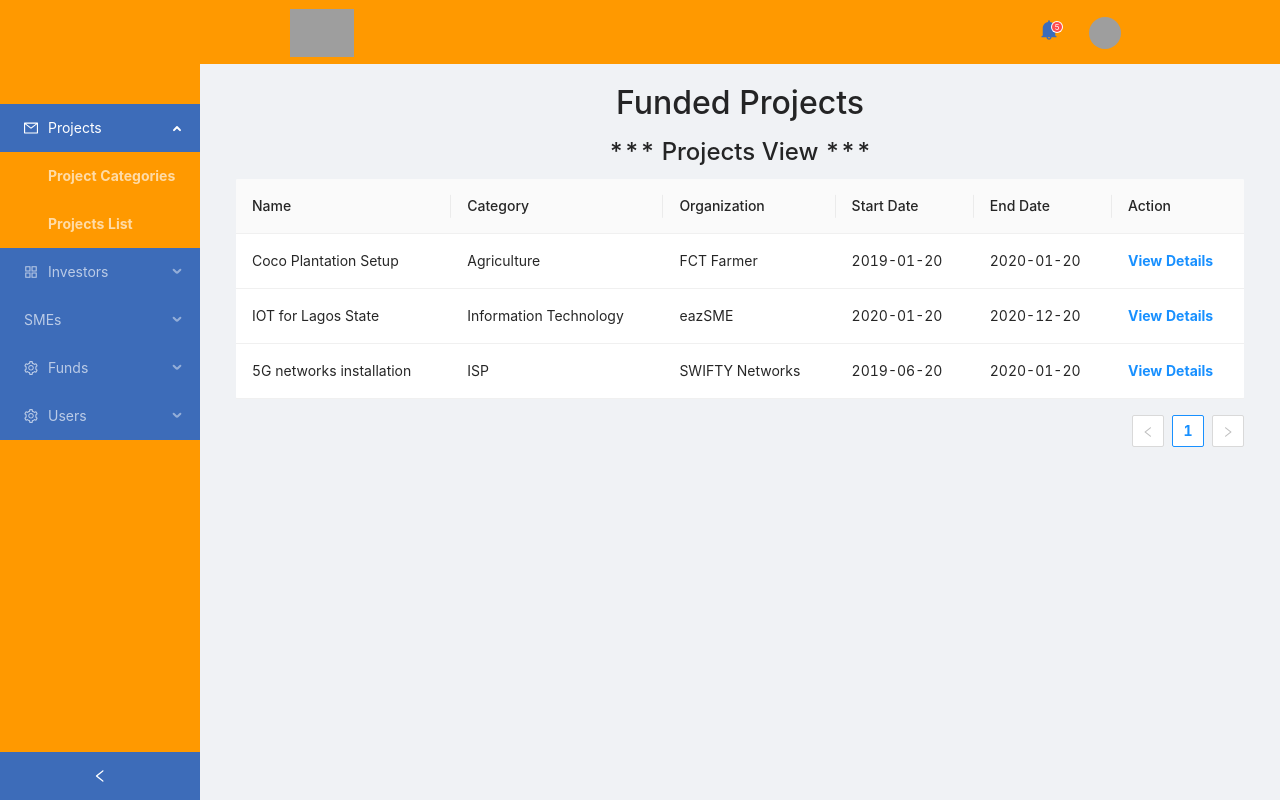
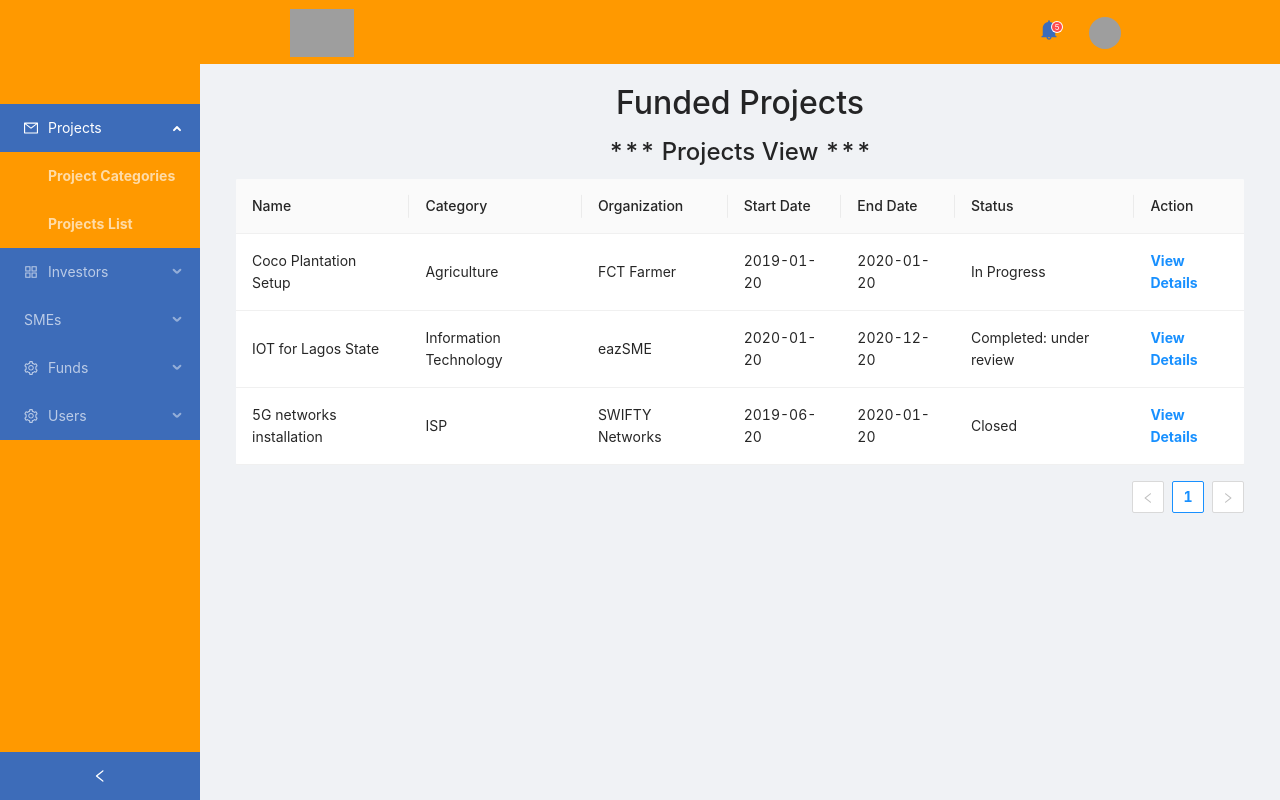
Before and after one commit to emydame/rRootSmart, a React (Create React App) app in the folder src/frontend/: page /regulator/projects in a window 1280 px wide. Built offline with nearby package versions, Linux system fonts and the light colour scheme; grey boxes are pictures that could not be loaded.

Commit message:
feat: Added Ant table and static data to project

```diff
--- a/src/frontend/src/components/dashboard/regulator/Projects.js
+++ b/src/frontend/src/components/dashboard/regulator/Projects.js
@@ -13,6 +13,7 @@ const data = [
       Organization: 'FCT Farmer',
       startDate: '2019-01-20',
       endDate: '2020-01-20',
+      status:'In Progress',
     },
     {
       key: '2',
@@ -21,6 +22,7 @@ const data = [
       Organization: 'eazSME',
       startDate: '2020-01-20',
       endDate: '2020-12-20',
+      status:'Completed: under review',
     },
     {
       key: '3',
@@ -29,6 +31,7 @@ const data = [
       Organization: 'SWIFTY Networks',
       startDate: '2019-06-20',
       endDate: '2020-01-20',
+      status:'Closed',
     },
   ];
 
@@ -59,6 +62,11 @@ const columns = [
         dataIndex: 'endDate',
         key: 'endDate',
       },
+      {
+        title: 'Status',
+        dataIndex: 'status',
+        key: 'status',
+      },
      {
       title: 'Action',
       key: 'action',
```
